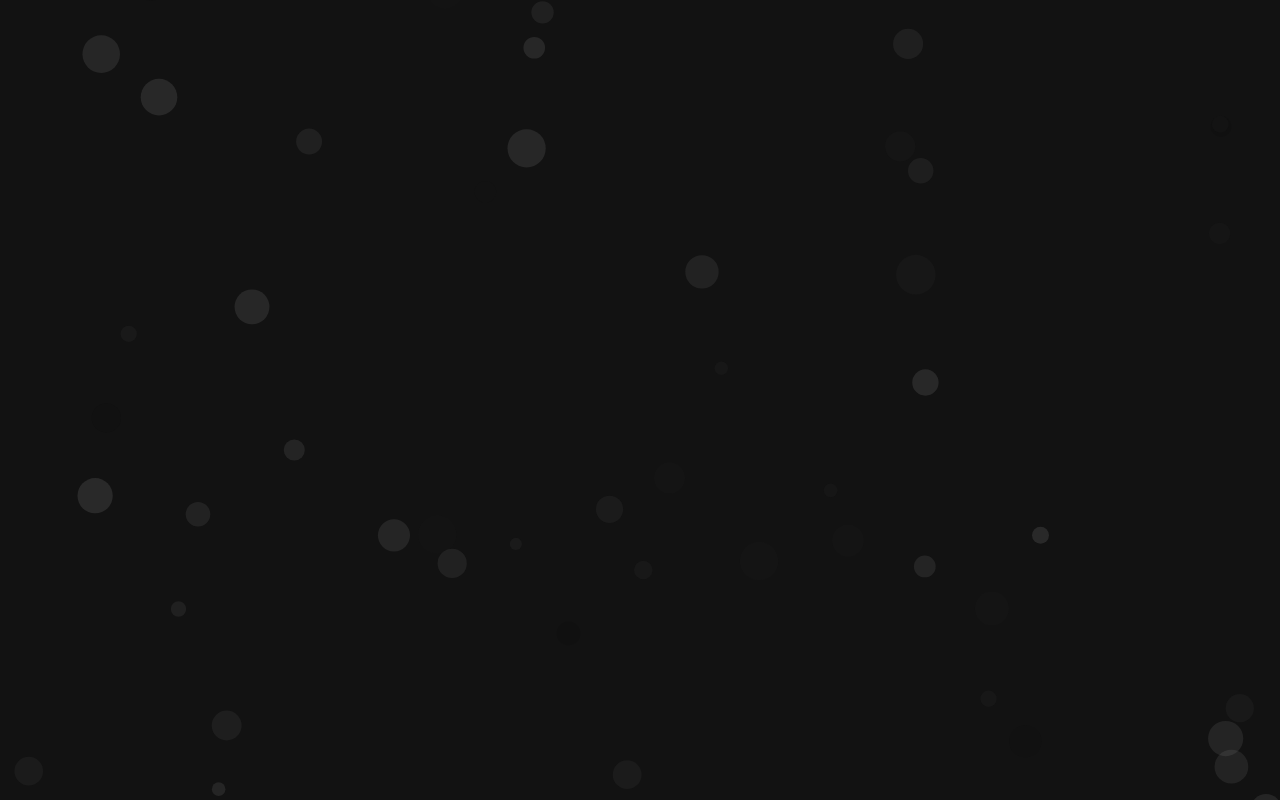
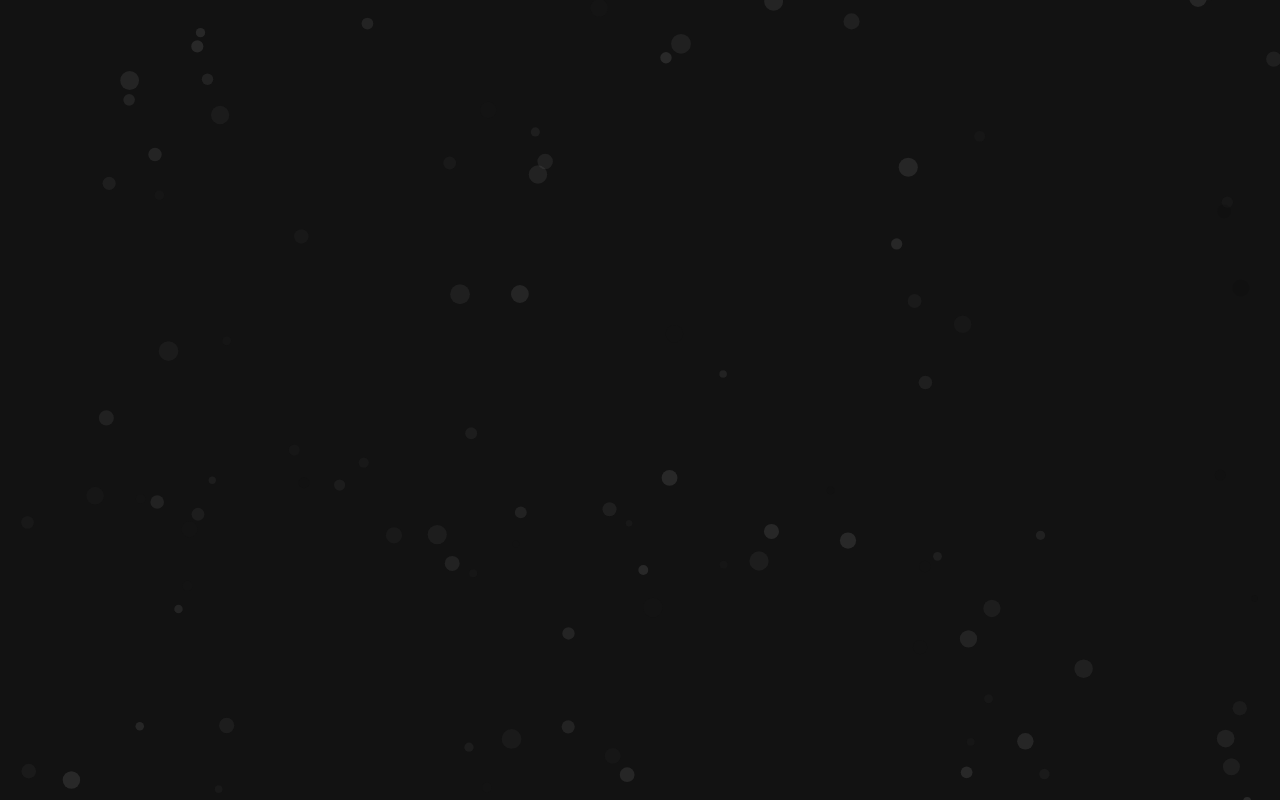
Before and after one commit to gabrielg2020/portfolio, a Svelte app in the folder frontend/: page / in a window 1280 px wide. Built offline with nearby package versions, Linux system fonts and the light colour scheme.

Commit message:
feat: include props in `App.svelte`
Signed-off-by: Gabriel Guimaraes <80750139+gabrielg2020@users.noreply.github.com>

```diff
--- a/frontend/src/App.svelte
+++ b/frontend/src/App.svelte
@@ -3,7 +3,7 @@
 </script>
 
 <main>
-  <Background></Background>
+  <Background circleCount={100} minRadius={3} maxRadius={10} />
 </main>
 
 <style>
```
